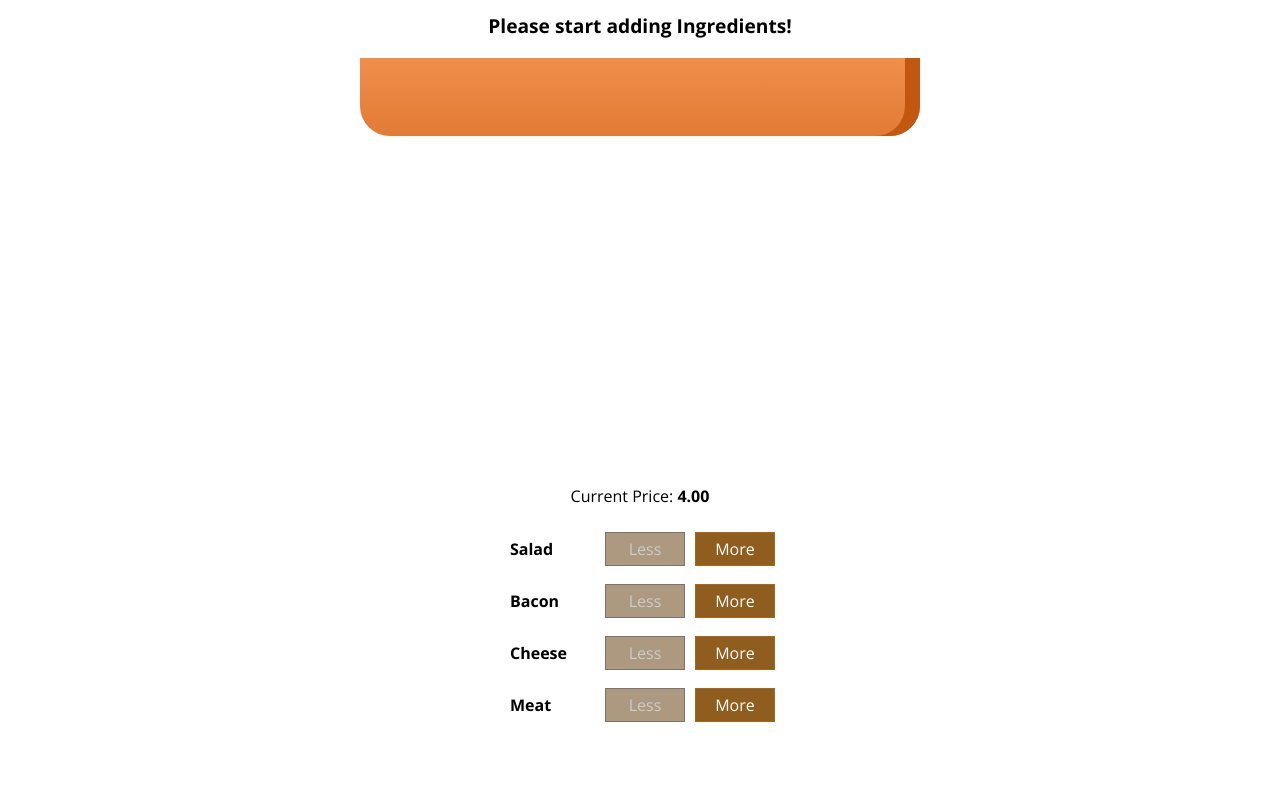
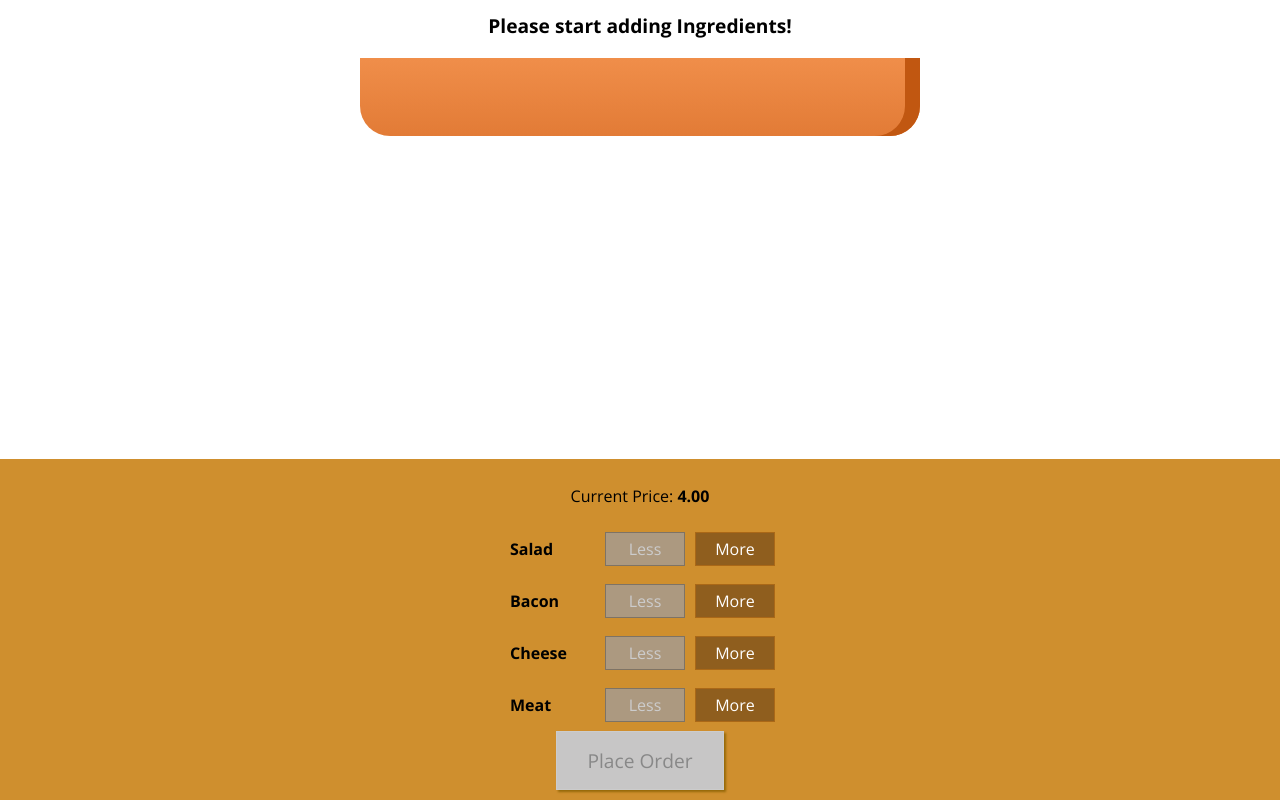
Before and after one commit to awebbdev/burger-builder, a React (Create React App) app: page / in a window 1280 px wide. Shown: the part 179-979 px from the top of the page. Before the commit the page ends 920 px from the top, so only its background shows below. Built offline with nearby package versions, Linux system fonts and the light colour scheme.

Commit message:
Added order button

```diff
--- a/src/components/Burger/BuildControls/BuildControls.js
+++ b/src/components/Burger/BuildControls/BuildControls.js
@@ -11,7 +11,6 @@ const controls = [
 ]
 
 const buildControls = (props) => (
-    <div>
     <div className={classes.BuildControls}>
         <p>Current Price: <strong>{props.price.toFixed(2)}</strong></p>
         {controls.map(ctrl => (
@@ -23,7 +22,7 @@ const buildControls = (props) => (
             disabled={props.disabled[ctrl.type]}
             />
         ))}
-        </div>
+        <button className={classes.OrderButton} disabled={!props.purchasable}>Place Order</button>
     </div>
 );
 
--- a/src/components/Burger/BuildControls/BuildControls.module.css
+++ b/src/components/Burger/BuildControls/BuildControls.module.css
@@ -1,9 +1,51 @@
 .BuildControls {
     width: 100%;
+    background-color: #CF8F2E;
     display: flex;
     flex-flow: column;
     align-items: center;
-    box-shadow: 0 2px 2px #ccc;
+    box-shadow: 0 2px 1px #ccc;
     margin: auto;
     padding: 10px 0;
 }
+
+.OrderButton {
+    background-color: #DAD735;
+    outline: none;
+    cursor: pointer;
+    border: 1px solid #966909;
+    color: #966909;
+    font-family: inherit;
+    font-size: 1.2em;
+    padding: 15px 30px;
+    box-shadow: 2px 2px 2px #966909;
+}
+
+.OrderButton:hover, .OrderButton:active {
+    background-color: #A0DB41;
+    border: 1px solid #966909;
+    color: #966909;
+}
+
+.OrderButton:disabled {
+    background-color: #C7C6C6;
+    cursor: not-allowed;
+    border: 1px solid #ccc;
+    color: #888888;
+}
+
+.OrderButton:not(:disabled) {
+    animation: enable 0.3s linear;
+}
+
+@keyframes enable {
+    0% {
+        transform: scale(1);
+    }
+    60% {
+        transform: scale(1.1);
+    }
+    100% {
+        transform: scale(1);
+    }
+}
--- a/src/components/Burger/Burger.js
+++ b/src/components/Burger/Burger.js
@@ -13,7 +13,6 @@ const burger = ( props ) => {
         .reduce((arr, el) => {
             return arr.concat(el)
         }, []);
-    console.log(transformedIngredients);
     return(
         <div className={classes.Burger}>
             <BurgerIngredient type='bread-top' />
--- a/src/containers/BurgerBuilder/BurgerBuilder.js
+++ b/src/containers/BurgerBuilder/BurgerBuilder.js
@@ -19,7 +19,19 @@ class BurgerBuilder extends Component {
             cheese: 0,
             meat: 0
         },
-        totalPrice: 4
+        totalPrice: 4,
+        purchasable: false
+    }
+
+    updatePurchaseState(ingredients) {
+        const sum = Object.keys(ingredients)
+            .map(igKey => {
+                return ingredients[igKey]
+            })
+            .reduce((sum, el) => {
+                return sum + el;
+            }, 0);
+        this.setState({purchasable: sum > 0});
     }
 
     addIngredientHandler = (type) => {
@@ -33,6 +45,7 @@ class BurgerBuilder extends Component {
         const oldPrice = this.state.totalPrice;
         const newPrice = oldPrice + priceAddition;
         this.setState({ingredients: updatedIngredients, totalPrice: newPrice});
+        this.updatePurchaseState(updatedIngredients);
     }
 
     removeIngredientHandler = (type) => {
@@ -49,6 +62,7 @@ class BurgerBuilder extends Component {
         const oldPrice = this.state.totalPrice;
         const newPrice = oldPrice - priceAddition;
         this.setState({ingredients: updatedIngredients, totalPrice: newPrice});
+        this.updatePurchaseState(updatedIngredients);
     }
 
     render() {
@@ -65,6 +79,7 @@ class BurgerBuilder extends Component {
                     ingredientAdded={this.addIngredientHandler}
                     ingredientRemoved={this.removeIngredientHandler}
                     disabled={disabledInfo}
+                    purchasable={this.state.purchasable}
                     price={this.state.totalPrice}
                 />
             </Aux>
```
Lines whose indentation alone changed are shown as unchanged.
